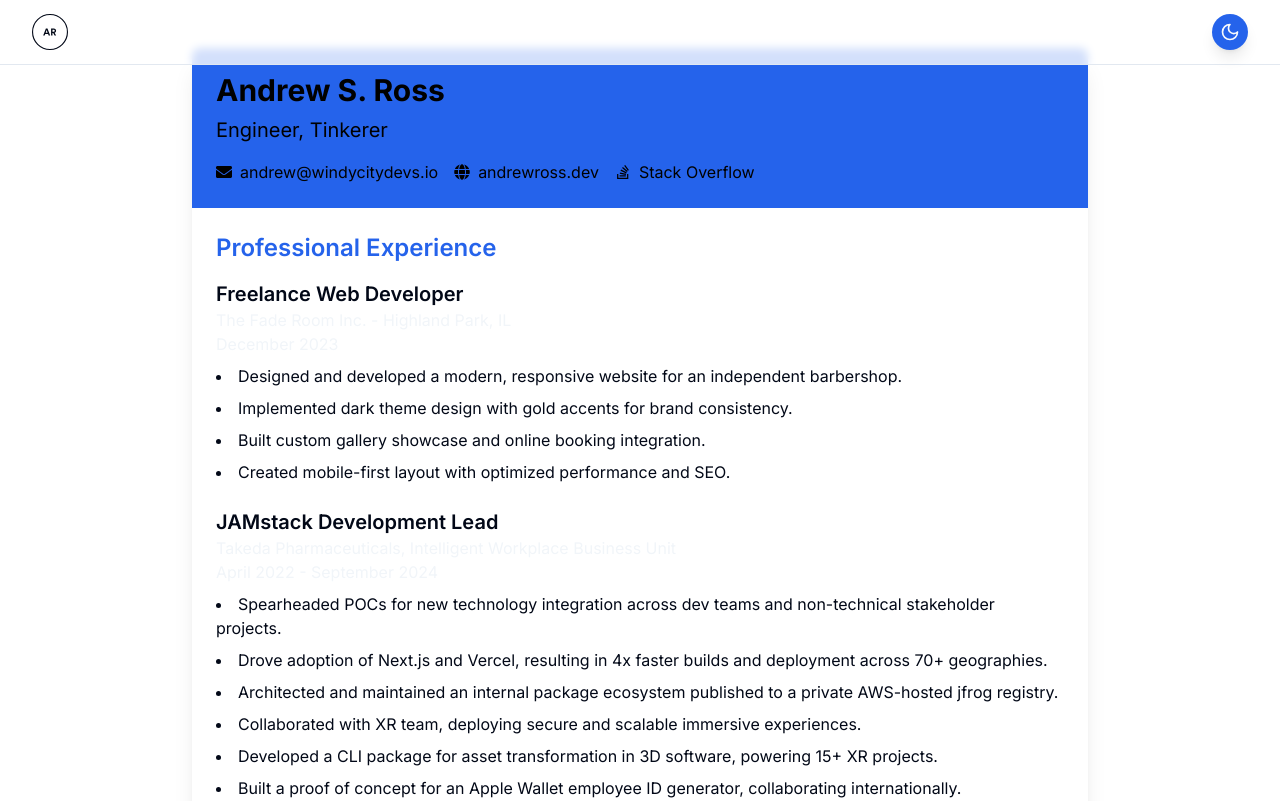
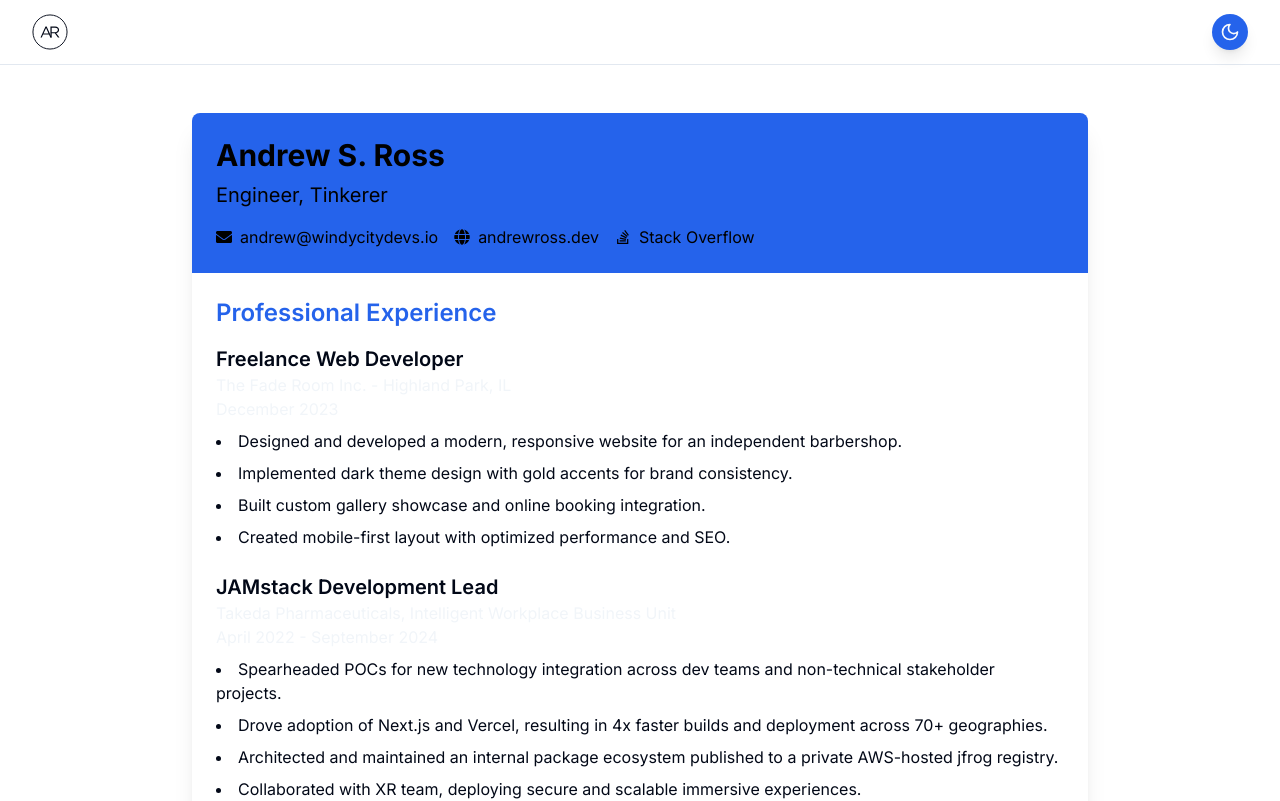
Before and after one commit to DopamineDriven/portfolio-2025, a Next.js app in the folder apps/web/: page /resume in a window 1280 px wide. Shown: the top 801 px of the page. Built offline with nearby package versions, Linux system fonts and the light colour scheme; what tailwindcss-animated would draw is missing.

Commit message:
progress

```diff
--- a/apps/web/src/ui/HomeContent/index.tsx
+++ b/apps/web/src/ui/HomeContent/index.tsx
@@ -38,7 +38,7 @@ export function HomeContent({ posts }: { posts: Post[] }) {
       <div className="theme-transition space-y-12">
         <section>
           <h1 className="theme-transition mb-4 text-4xl font-bold">
-            Welcome to My Portfolio
+            Portfolio 2025
           </h1>
           <p className="theme-transition text-xl">
             I'm Andrew S. Ross, a passionate engineer and tinkerer creating
--- a/apps/web/src/ui/Nav/index.tsx
+++ b/apps/web/src/ui/Nav/index.tsx
@@ -2,29 +2,29 @@
 
 import { Moon, Sun } from "lucide-react";
 import { useThemeTransition } from "@/hooks/use-theme-transition";
-import { Logo } from "@/ui/Vectors/Logo";
+import { ArLogo } from "../svg/ar-logo";
 
 export function Navbar() {
   const { transitionTheme, transitioning, toggleTheme } = useThemeTransition();
   return (
-    <nav className="theme-transition fixed left-0 right-0 top-0 z-50 border-b border-border bg-background/80 backdrop-blur-sm">
+    <nav className="theme-transition sticky top-0 z-50 border-b border-border bg-background/80 backdrop-blur-sm">
       <div className="mx-auto max-w-7xl px-4 sm:px-6 lg:px-8">
         <div className="flex h-16 items-center justify-between">
           <div className="flex flex-shrink-0 items-center">
             <span className="text-2xl font-bold">
-              <Logo />
+              <ArLogo className="h-9 w-9" />
             </span>
           </div>
           <div>
             <button
               onClick={toggleTheme}
-              className="theme-transition rounded-full bg-primary p-2 text-primary-foreground shadow-lg hover:bg-primary/90 dark:text-foreground"
+              className="theme-transition rounded-full bg-primary p-2 text-primary-foreground shadow-lg hover:bg-primary/90"
               disabled={transitioning}
               aria-label="Toggle theme">
               {transitionTheme === "dark" ? (
-                <Sun className="theme-transition h-5 w-5" />
+                <Sun className="h-5 w-5" />
               ) : (
-                <Moon className="theme-transition h-5 w-5" />
+                <Moon className="h-5 w-5" />
               )}
             </button>
           </div>
--- a/apps/web/src/ui/Vectors/Logo.tsx
+++ b/apps/web/src/ui/Vectors/Logo.tsx
@@ -1,13 +1,15 @@
-import type { FC, SVGProps } from "react";
+import type { FC } from "react";
+import type { TsxExclude } from "@/types/helpers";
 import { cn } from "@/lib/utils";
 
-export const Logo: FC<
-  Omit<SVGProps<SVGSVGElement>, "fill" | "viewBox" | "xmlns">
-> = ({ className, ...svg }) => (
+export const Logo: FC<TsxExclude<"svg", "fill" | "viewBox" | "xmlns">> = ({
+  className,
+  ...svg
+}) => (
   <svg
     viewBox="0 0 65 65"
     fill="none"
-    className={cn("h-9 w-9", className)}
+    className={cn("theme-transition h-9 w-9", className)}
     xmlns="http://www.w3.org/2000/svg"
     {...svg}>
     <circle
--- /dev/null
+++ b/apps/web/src/ui/svg/ar-logo.tsx
@@ -0,0 +1,59 @@
+import type { FC } from "react";
+import type { TsxExclude } from "@/types/helpers";
+import { cn } from "@/lib/utils";
+
+export const ArLogo: FC<TsxExclude<"svg", "viewBox" | "fill" | "xmlns">> = ({
+  className,
+  ...svg
+}) => (
+  <svg
+    className={cn(`theme-transition`, className)}
+    viewBox="0 0 38 38"
+    fill="none"
+    xmlns="http://www.w3.org/2000/svg"
+    {...svg}>
+    <g clipPath="url(#clip0_2876_1896)">
+      <path
+        d="M37 19C37 9.05887 28.9411 1 19 1C9.05887 1 1 9.05887 1 19C1 28.9411 9.05887 37 19 37C28.9411 37 37 28.9411 37 19Z"
+        stroke="currentColor"
+      />
+      <path
+        d="M9 24.8054L14.2538 13.1943H15.4726L20.7264 24.8054H19.3264L17.9759 21.7585H11.701L10.334 24.8054H9ZM12.2116 20.5892H17.4654L14.8467 14.7095L12.2116 20.5892Z"
+        fill="currentColor"
+      />
+      <path
+        d="M19.4648 24.8056V13.2769H24.4221C25.8385 13.2769 26.931 13.6612 27.6996 14.4298C28.2925 15.0227 28.589 15.7912 28.589 16.7355C28.589 17.6578 28.3035 18.4044 27.7325 18.9754C27.1616 19.5463 26.404 19.9196 25.4597 20.0953L29.0007 24.8056H27.4031L24.0598 20.3259H20.7659V24.8056H19.4648ZM20.7659 19.1565H24.3069C25.1852 19.1565 25.8989 18.9424 26.4479 18.5142C26.9969 18.086 27.2714 17.4986 27.2714 16.752C27.2714 16.0383 27.0079 15.4838 26.4809 15.0885C25.9648 14.6823 25.2456 14.4792 24.3233 14.4792H20.7659V19.1565Z"
+        fill="currentColor"
+      />
+    </g>
+    <defs>
+      <clipPath id="clip0_2876_1896">
+        <rect width="38" height="38" fill="white" />
+      </clipPath>
+    </defs>
+  </svg>
+);
+
+export const OldArLogo: FC<TsxExclude<"svg", "fill" | "viewBox" | "xmlns">> = ({
+  className,
+  ...svg
+}) => (
+  <svg
+    viewBox="0 0 65 65"
+    fill="none"
+    className={cn("theme-transition", className)}
+    xmlns="http://www.w3.org/2000/svg"
+    {...svg}>
+    <circle
+      cx="32.5"
+      cy="32.5"
+      r="31.5"
+      strokeWidth="2"
+      stroke="currentColor"
+    />
+    <path
+      fill="currentColor"
+      d="M30.116 39H32.816L27.956 26.238H25.076L20.18 39H22.808L23.87 36.084H29.054L30.116 39ZM26.462 28.992L28.226 33.816H24.698L26.462 28.992ZM40.7482 39H43.5202L40.7842 33.78C42.4582 33.294 43.5022 31.944 43.5022 30.162C43.5022 27.948 41.9182 26.238 39.4342 26.238H34.4482V39H36.9502V34.086H38.2462L40.7482 39ZM36.9502 31.944V28.398H38.9662C40.2262 28.398 40.9642 29.1 40.9642 30.18C40.9642 31.224 40.2262 31.944 38.9662 31.944H36.9502Z"
+    />
+  </svg>
+);
```
